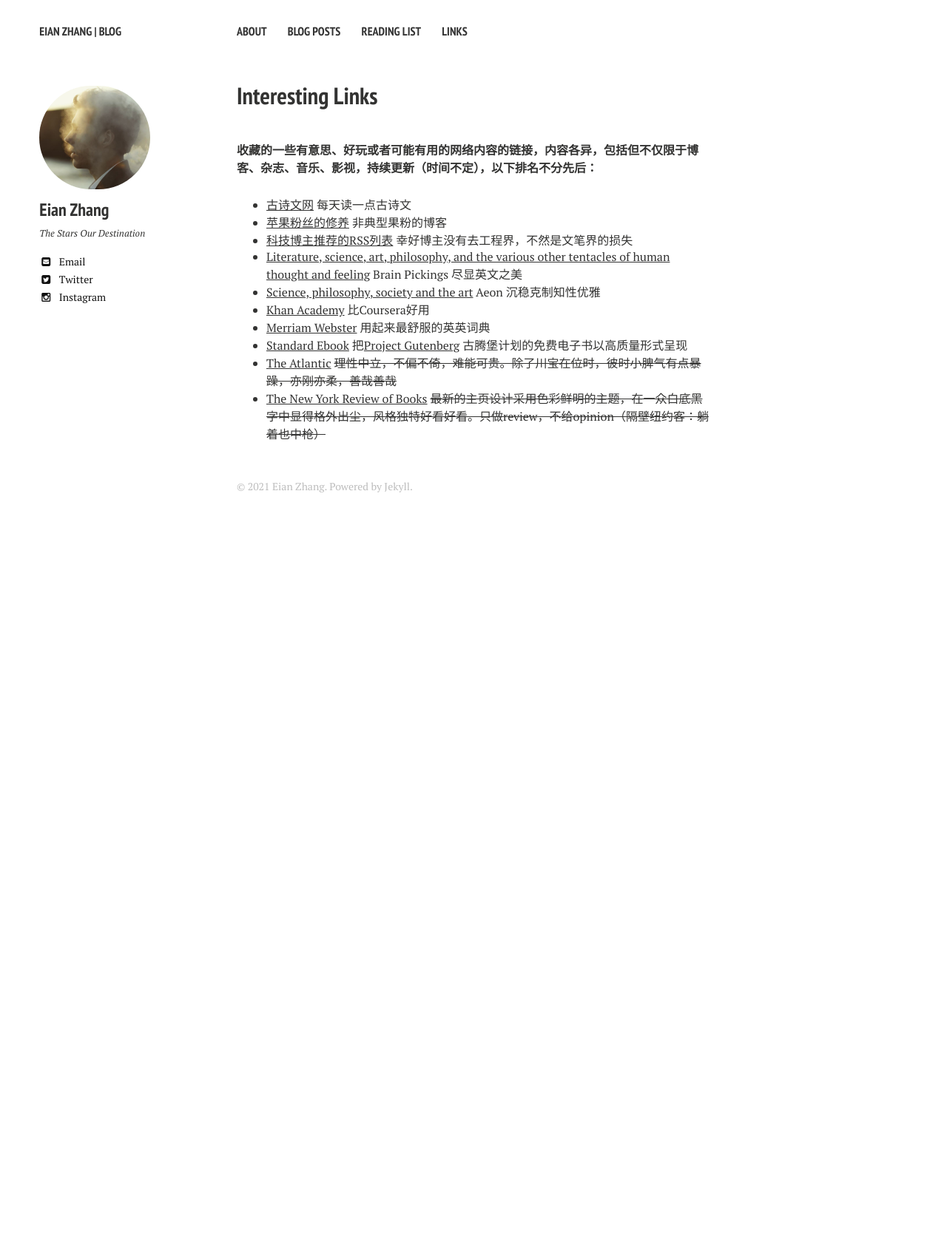
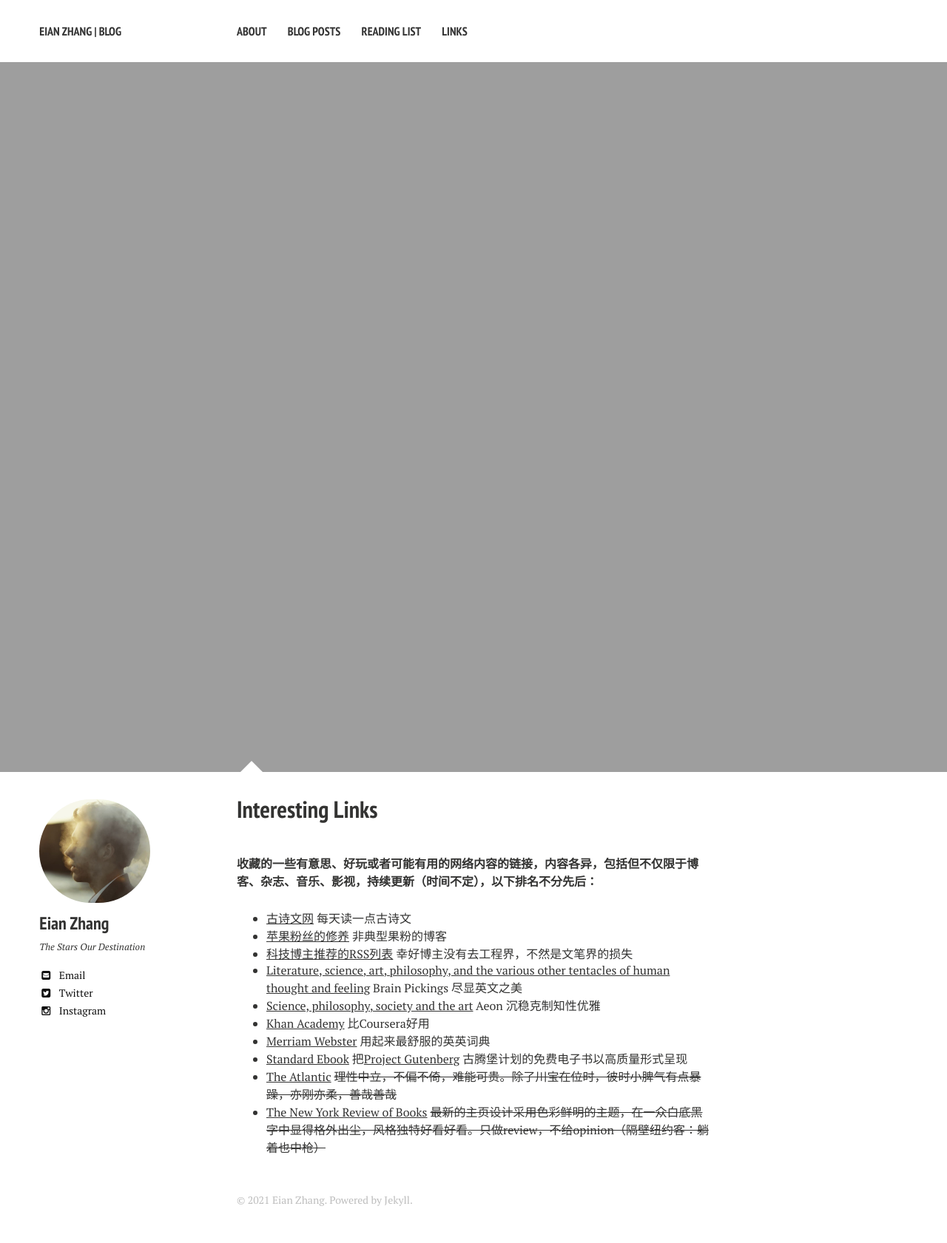
Before and after one commit to jarynzhang/eianzhang.github.io, a Jekyll site: the page built from links/index.md, in a window 1280 px wide. Shown: the whole page at 74% size. Built offline with Jekyll 4.4.1, drawn with Linux system fonts in a browser that asks for light colours; nearby versions of some CDN libraries; before the commit the page ends 900 px from its top, so only the background shows below that.

Commit message:
1.29 duckduckgogogogo

```diff
--- a/links/index.md
+++ b/links/index.md
@@ -5,6 +5,8 @@ tags: [links]
 modified: 2021-07-22T20:27:07.573882+00:00
 comments: false
 share: false
+image:
+  feature: duckduckgo.jpg
 ---
 <br />
 **收藏的一些有意思、好玩或者可能有用的网络内容的链接，内容各异，包括但不仅限于博客、杂志、音乐、影视，持续更新（时间不定），以下排名不分先后：**
```
Also changed, not shown: 1 other file.
